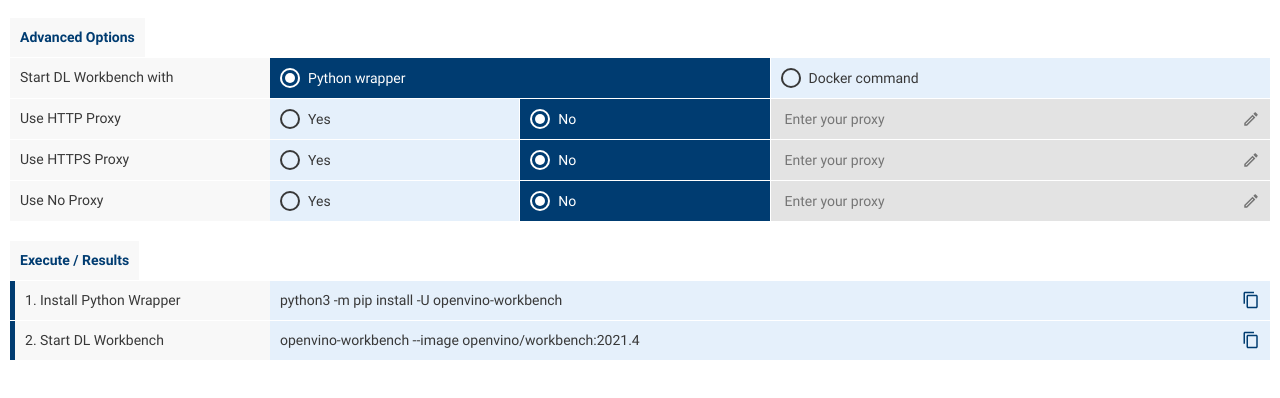
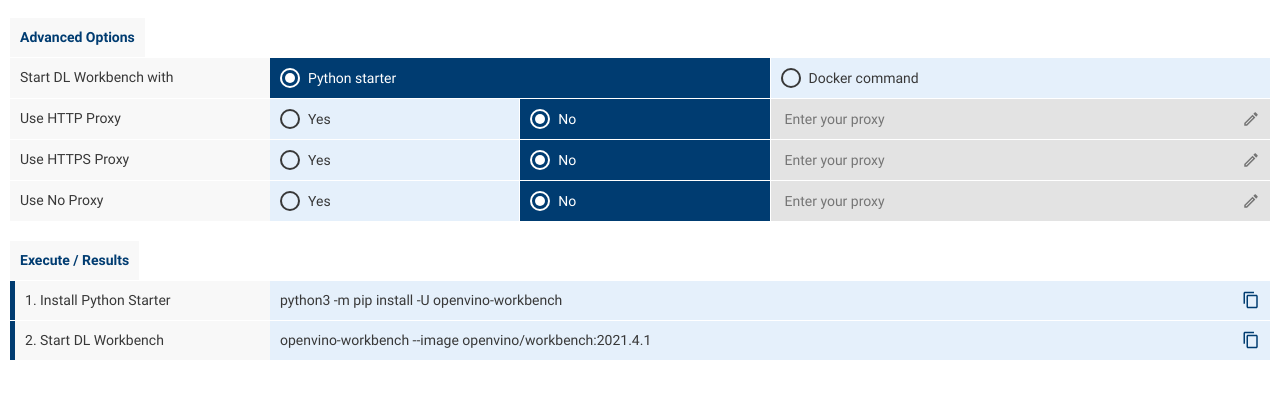
Before and after one commit to openvinotoolkit/workbench_aux, an Angular app in the folder starting_command_form/: page / in a window 1280 px wide. Shown: the part 173-571 px from the top of the page. Built offline with nearby package versions, Linux system fonts and the light colour scheme.

Commit message:
rename wrapper and use the latest image

```diff
--- a/starting_command_form/src/app/shared/components/result-section/result-section.component.html
+++ b/starting_command_form/src/app/shared/components/result-section/result-section.component.html
@@ -6,7 +6,7 @@
 </div>
 
 <div *ngIf="commandConfig?.startWith == StartTypes.PYTHON" class="result-step">
-  <div class="result-step-label">{{ resultStepsMessages.labels.installWrapper }}</div>
+  <div class="result-step-label">{{ resultStepsMessages.labels.installStarter }}</div>
   <wb-command-output [copy]="true">
     <span ngProjectAs="output">{{ commands.installPythonWrapper }}</span>
   </wb-command-output>
--- a/starting_command_form/src/app/shared/constants.ts
+++ b/starting_command_form/src/app/shared/constants.ts
@@ -90,7 +90,7 @@
 export const commandDefaults = {
   pythonWrapperName: 'openvino-workbench',
   dockerRunCommand: 'docker run',
-  dockerImageWithTag: 'openvino/workbench:2021.4',
+  dockerImageWithTag: 'openvino/workbench:2021.4.1',
   bindIP: '0.0.0.0',
   hostPort: '5665',
   containerPort: '5665',
--- a/starting_command_form/src/assets/data/messages.json
+++ b/starting_command_form/src/assets/data/messages.json
@@ -31,7 +31,7 @@
       "HDDLTooltip": "Intel® Vision Accelerator Design with Intel® Movidius™ VPUs"
     },
     "startWith": {
-      "python": "Python wrapper",
+      "python": "Python starter",
       "docker": "Docker command"
     },
     "proxy": {
@@ -44,7 +44,7 @@
   "resultSteps": {
     "labels": {
       "installDocker": "Install Docker",
-      "installWrapper": "Install Python Wrapper",
+      "installStarter": "Install Python Starter",
       "pullImage": "Pull DL Workbench image",
       "configureHDDL": "Configure Intel® Vision Accelerator\u200B Design with Intel® Movidius™",
       "runHDDLDaemon": "Run Intel® Vision Accelerator\u200B Design with Intel® Movidius™ daemon",
```
